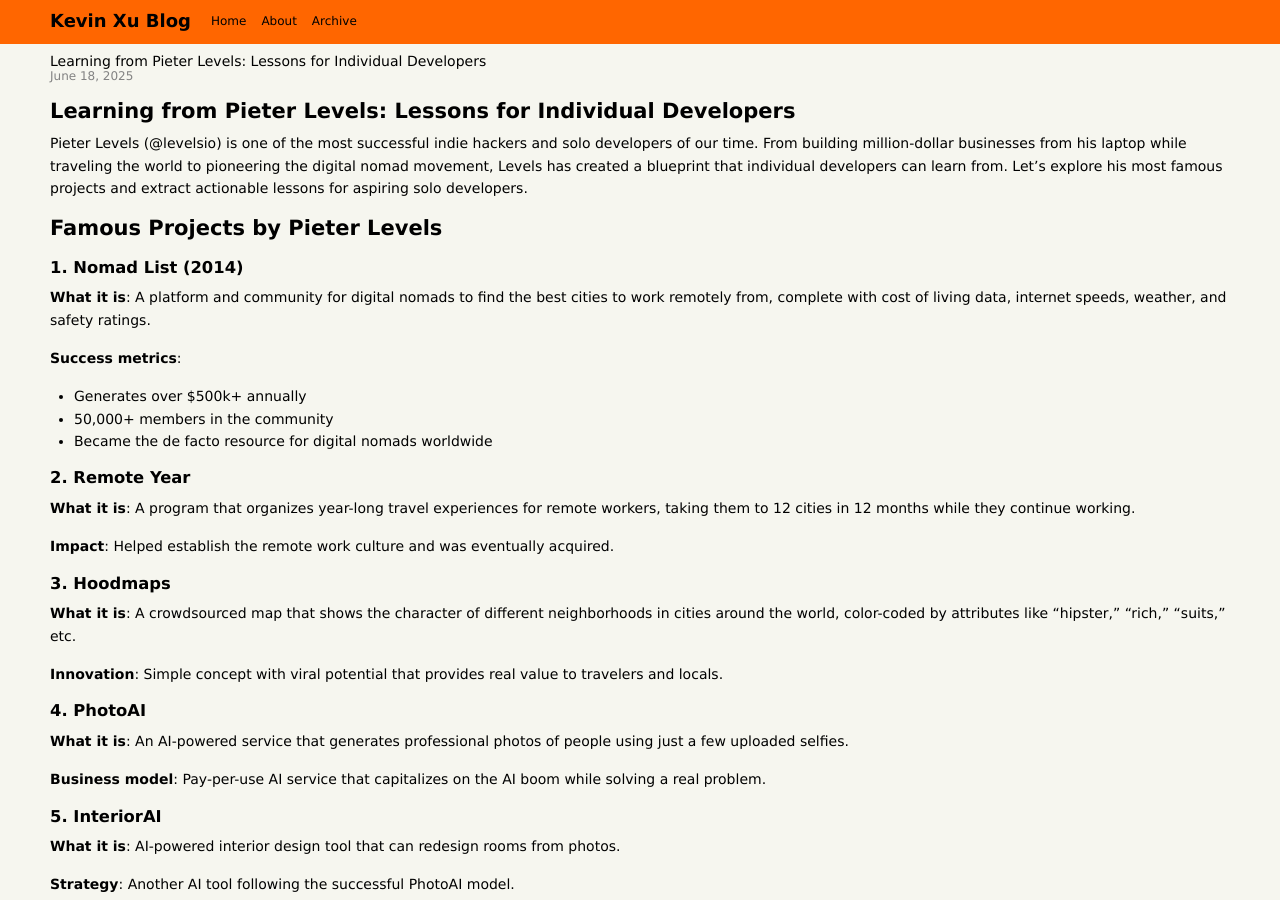
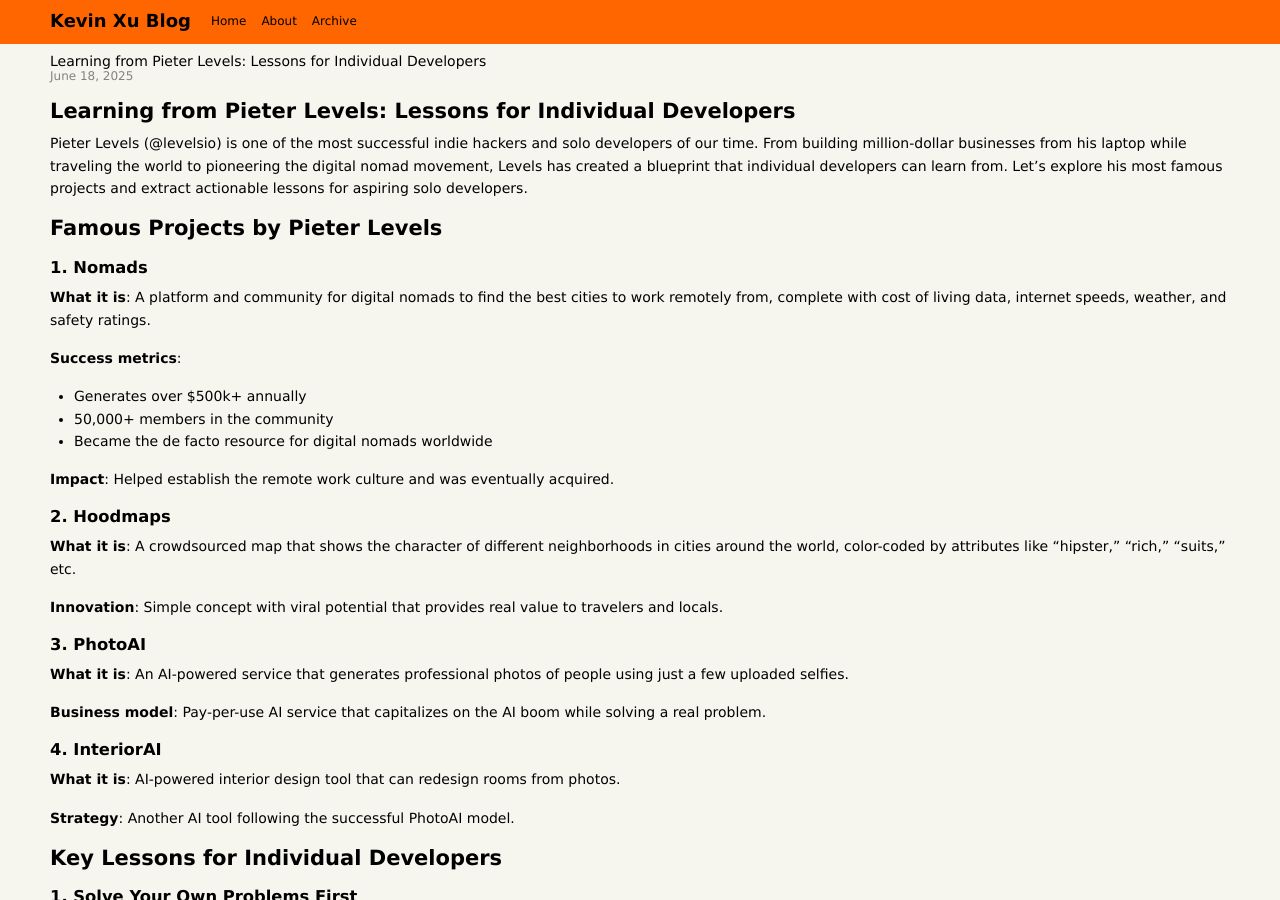
Before and after one commit to JKevinXu/github-blog, a Jekyll site: the page built from _posts/2025-06-18-pieter-levels-lessons-for-individual-developers.md, in a window 1280 px wide and 900 px high. Built offline with Jekyll 4.4.1, drawn with Linux system fonts in a browser that asks for light colours.

Commit message:
Update project descriptions in blog post about Pieter Levels: Replace project names with links and adjust numbering for clarity and consistency.

```diff
--- a/_posts/2025-06-18-pieter-levels-lessons-for-individual-developers.md
+++ b/_posts/2025-06-18-pieter-levels-lessons-for-individual-developers.md
@@ -12,7 +12,7 @@
 
 ## Famous Projects by Pieter Levels
 
-### 1. Nomad List (2014)
+### 1. [Nomads](https://nomads.com/)
 **What it is**: A platform and community for digital nomads to find the best cities to work remotely from, complete with cost of living data, internet speeds, weather, and safety ratings.
 
 **Success metrics**:
@@ -20,22 +20,19 @@
 - 50,000+ members in the community
 - Became the de facto resource for digital nomads worldwide
 
-### 2. Remote Year
-**What it is**: A program that organizes year-long travel experiences for remote workers, taking them to 12 cities in 12 months while they continue working.
-
 **Impact**: Helped establish the remote work culture and was eventually acquired.
 
-### 3. Hoodmaps
+### 2. [Hoodmaps](https://hoodmaps.com/)
 **What it is**: A crowdsourced map that shows the character of different neighborhoods in cities around the world, color-coded by attributes like "hipster," "rich," "suits," etc.
 
 **Innovation**: Simple concept with viral potential that provides real value to travelers and locals.
 
-### 4. PhotoAI
+### 3. [PhotoAI](https://photoai.com/)
 **What it is**: An AI-powered service that generates professional photos of people using just a few uploaded selfies.
 
 **Business model**: Pay-per-use AI service that capitalizes on the AI boom while solving a real problem.
 
-### 5. InteriorAI
+### 4. [InteriorAI](https://interiorai.com/)
 **What it is**: AI-powered interior design tool that can redesign rooms from photos.
 
 **Strategy**: Another AI tool following the successful PhotoAI model.
```
